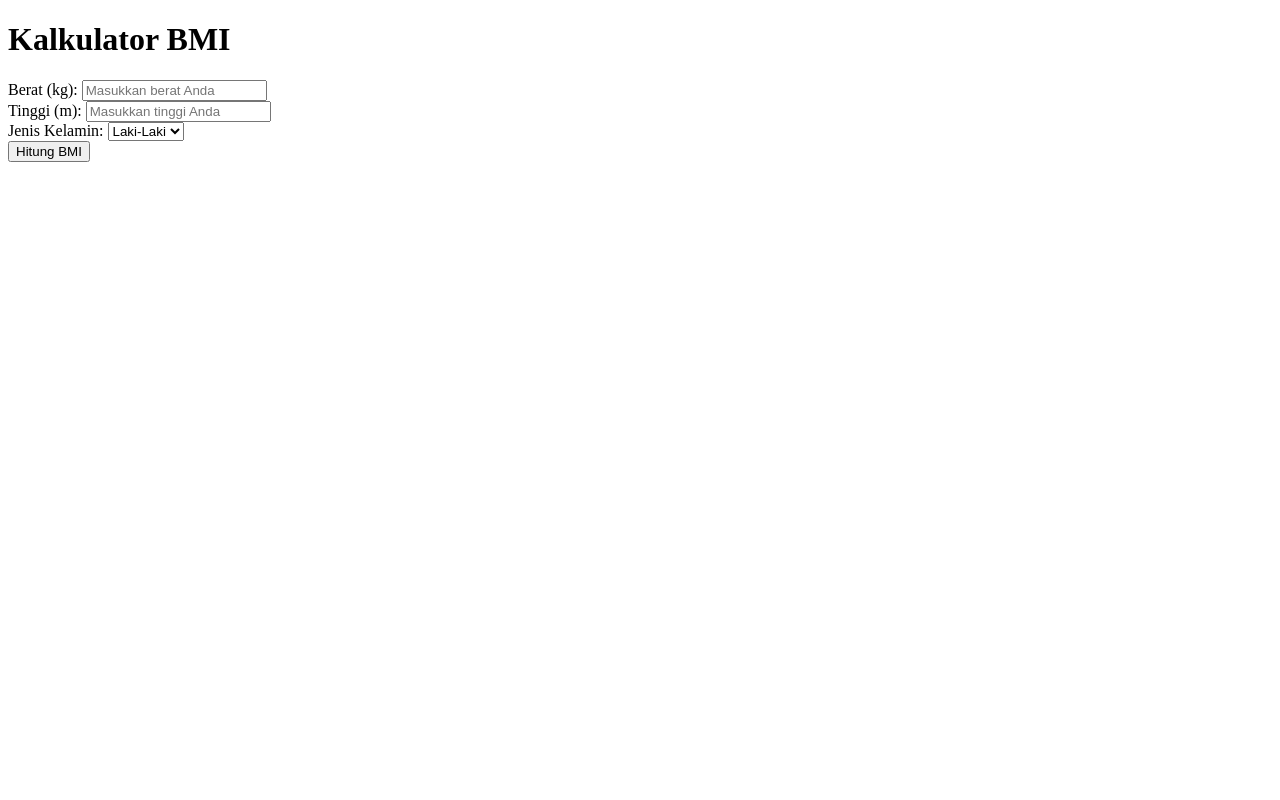
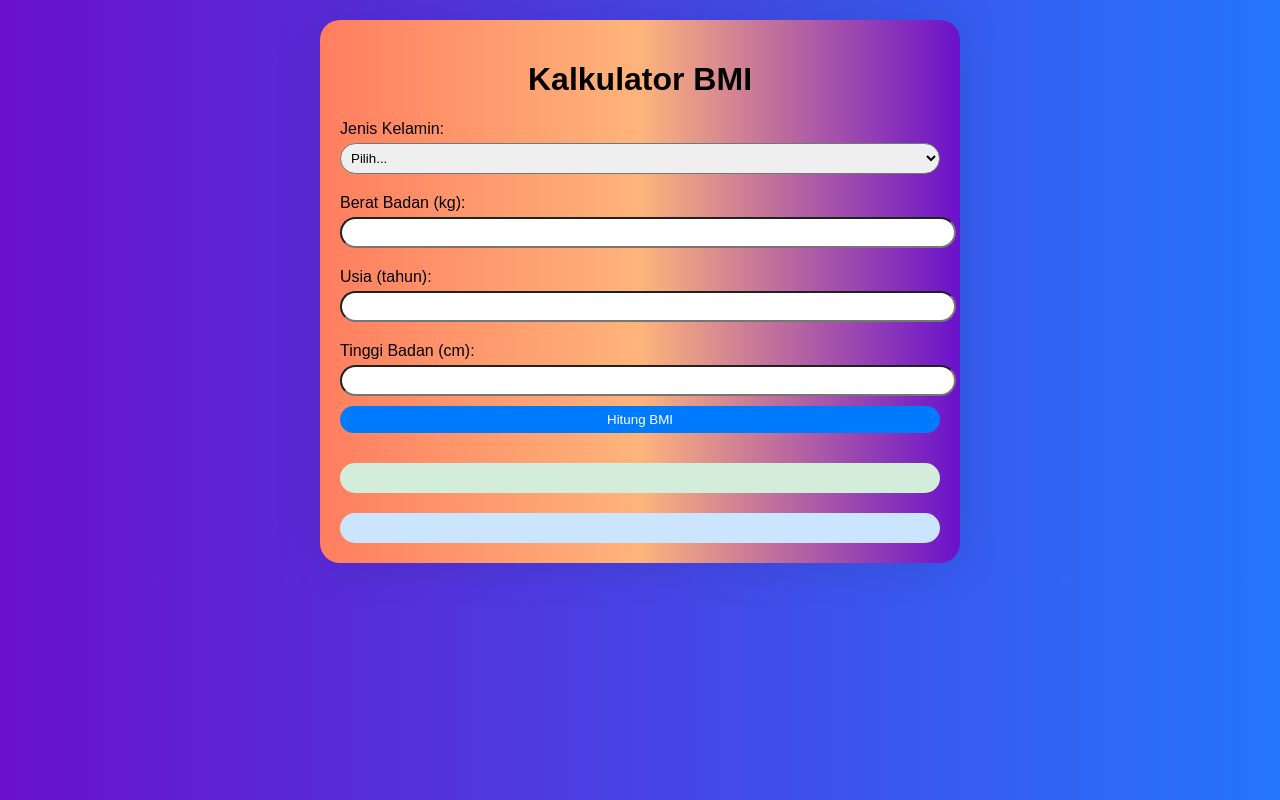
Before and after one commit to revou-fundamental-course/25-nov-24-owenhutabarat, a plain HTML site: page index.html in a window 1280 px wide. Drawn offline with Linux system fonts and the light colour scheme.

Commit message:
create index script dan style css

```diff
--- a/css/style.css
+++ b/css/style.css
@@ -1,72 +1,61 @@
-* {
-    box-sizing: border-box;
+body {
+    font-family: Arial, sans-serif;
+    background-color: #f4f4f4;
+    margin: 0;
+    padding: 20px;
+    background: linear-gradient(to right, #6a11cb, #2575fc);
 }
-
-body {
-    font-family: 'Arial', sans-serif;
-    background: linear-gradient(to right, #6a11cb, #2575fc);
-    margin: 0;
-    padding: 0;
-    color: #fff;
-}
-
 .container {
-    max-width: 400px;
-    margin: 100px auto;
-    background: rgba(255, 255, 255, 0.1);
+    max-width: 600px;
+    margin: auto;
+    background: linear-gradient(to right, #ff7e5f, #feb47b, #6a11cb);
     padding: 20px;
-    border-radius: 10px;
-    box-shadow: 0 0 20px rgba(0, 0, 0, 0.5);
+    border-radius: 20px;
+    box-shadow: 0 0 50px rgba(0, 0, 0, 0.1);
 }
 
 h1 {
     text-align: center;
-    margin-bottom: 20px;
-}
-
-.input-group {
-    margin-bottom: 15px;
 }
 
 label {
     display: block;
-    margin-bottom: 5px;
+    margin: 10px 0 5px;
 }
 
-input, select {
+input, select, button {
     width: 100%;
-    padding: 10px;
-    border: none;
-    border-radius: 5px;
-    font-size: 16px;
-}
-
-input:focus, select:focus {
-    outline: none;
-    border: 2px solid #6a11cb;
+    padding: 6px;
+    margin-bottom: 10px;
+    border-radius: 30px;
 }
 
 button {
-    width: 100%;
-    padding: 10px;
-    background-color: #28a745;
+    background-color: #007bff;
     color: white;
     border: none;
-    border-radius: 5px;
-    font-size: 18px;
     cursor: pointer;
-    transition: background-color 0.3s;
+    border-radius: 30px;
 }
 
 button:hover {
-    background-color: #218838;
+    background-color: #0056b3;
+}
+
+.result, .explanation {
+    margin-top: 20px;
+    padding: 15px;
+    background: #e9ecef;
+    border-radius: 100px;
+    text-align: center;
+    font-size: 18px;
+    font-weight: bold;
 }
 
 .result {
-    margin-top: 20px;
-    text-align: center;
-    font-size: 18px;
-    padding: 10px;
-    background: rgba(255, 255, 255, 0.2);
-    border-radius: 5px;
+    background-color: #d4edda; /* Light green for result */
 }
+
+.explanation {
+    background-color: #cce5ff; /* Light blue for explanation */
+}
--- a/index.html
+++ b/index.html
@@ -3,34 +3,35 @@
 <head>
     <meta charset="UTF-8">
     <meta name="viewport" content="width=device-width, initial-scale=1.0">
-    <link rel="stylesheet" href="css/styles.css">
+    <link rel="stylesheet" href="css/style.css">
     <title>Kalkulator BMI</title>
 </head>
 <body>
     <div class="container">
         <h1>Kalkulator BMI</h1>
         <form id="bmiForm">
-            <div class="input-group">
-                <label for="weight">Berat (kg):</label>
-                <input type="number" id="weight" required placeholder="Masukkan berat Anda">
-            </div>
-            <div class="input-group">
-                <label for="height">Tinggi (m):</label>
-                <input type="number" id="height" step="0.01" required placeholder="Masukkan tinggi Anda">
-            </div>
-            <div class="input-group">
-                <label for="gender">Jenis Kelamin:</label>
-                <select id="gender" required>
-                    <option value="Laki-Laki">Laki-Laki</option>
-                    <option value="Wanita">Wanita</option>
-                </select>
-            </div>
+            <label for="gender">Jenis Kelamin:</label>
+            <select id="gender" required>
+                <option value="">Pilih...</option>
+                <option value="Pria">Pria</option>
+                <option value="Wanita">Wanita</option>
+            </select>
+
+            <label for="weight">Berat Badan (kg):</label>
+            <input type="number" id="weight" required>
+
+            <label for="age">Usia (tahun):</label>
+            <input type="number" id="age" required>
+
+            <label for="height">Tinggi Badan (cm):</label>
+            <input type="number" id="height" required>
+
             <button type="submit">Hitung BMI</button>
         </form>
 
         <div id="result" class="result"></div>
+        <div id="explanation" class="explanation"></div>
     </div>
-
     <script src="js/script.js"></script>
 </body>
 </html>
--- a/js/script.js
+++ b/js/script.js
@@ -1,21 +1,22 @@
-// Menangani pengiriman form
+// Menambahkan event listener untuk form saat disubmit
 document.getElementById('bmiForm').addEventListener('submit', function(event) {
-    event.preventDefault(); // Mencegah pengiriman form secara default
+    event.preventDefault(); // Mencegah form dari pengiriman default
 
-    // Mengambil nilai input
+    // Mengambil nilai dari input
     const weight = parseFloat(document.getElementById('weight').value);
-    const height = parseFloat(document.getElementById('height').value);
+    const height = parseFloat(document.getElementById('height').value) / 100; // Mengonversi cm ke m
     const gender = document.getElementById('gender').value;
 
     // Validasi input
-    if (weight <= 0 || height <= 0) {
-        alert("Berat dan tinggi harus lebih besar dari 0.");
+    if (weight <= 0 || height <= 0 || gender === "") {
+        document.getElementById('result').innerText = "Silakan masukkan nilai yang valid.";
+        document.getElementById('explanation').innerText = "";
         return;
     }
 
     // Menghitung BMI
     const bmi = weight / (height * height);
-    let resultText = `BMI Anda adalah ${bmi.toFixed(2)}. `;
+    let resultText = `BMI Anda: ${bmi.toFixed(2)}. `;
 
     // Menentukan kategori BMI
     if (bmi < 18.5) {
@@ -30,4 +31,8 @@ document.getElementById('bmiForm').addEventListener('submit', function(event) {
 
     // Menampilkan hasil
     document.getElementById('result').innerText = resultText;
+
+    // Menyediakan penjelasan tentang BMI
+    const explanationText = `BMI Anda menunjukkan bahwa Anda memiliki berat badan ${bmi < 24.9 ? "normal" : "lebih."}`;
+    document.getElementById('explanation').innerText = explanationText;
 });
```
